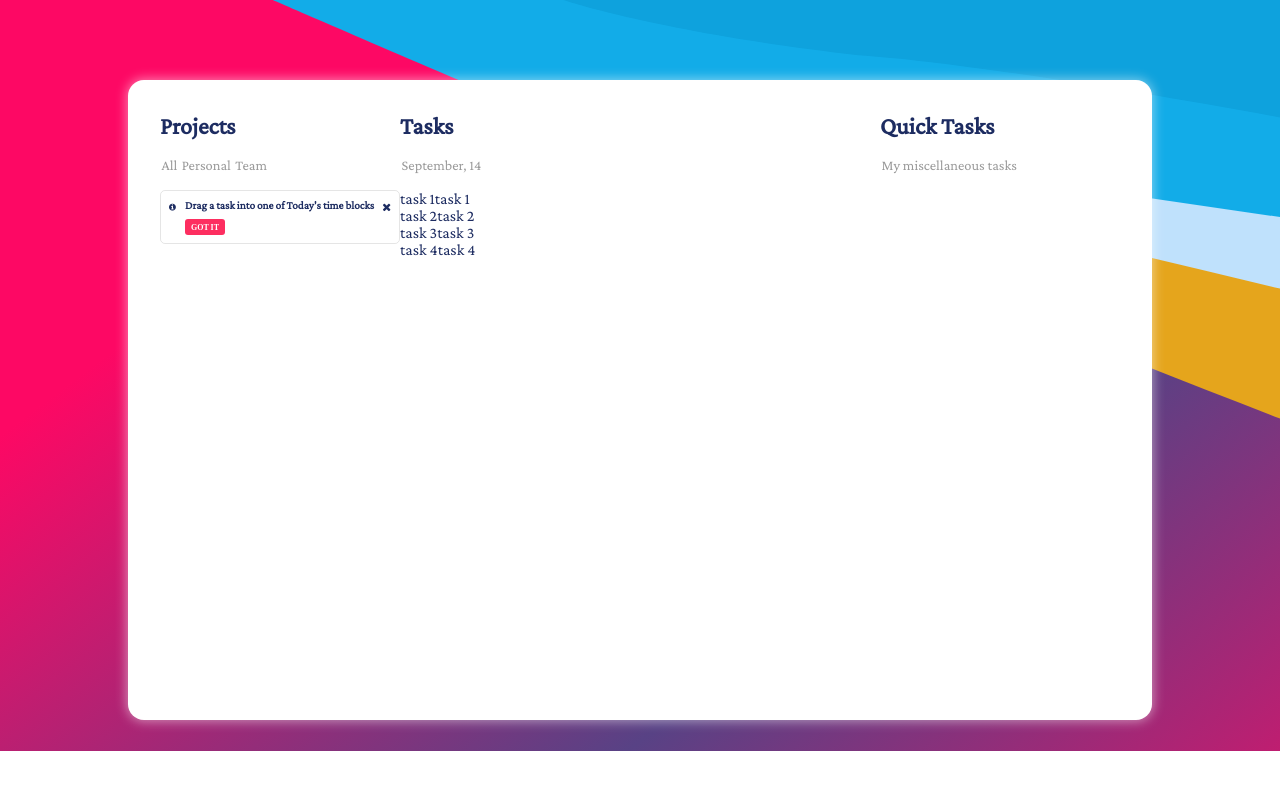
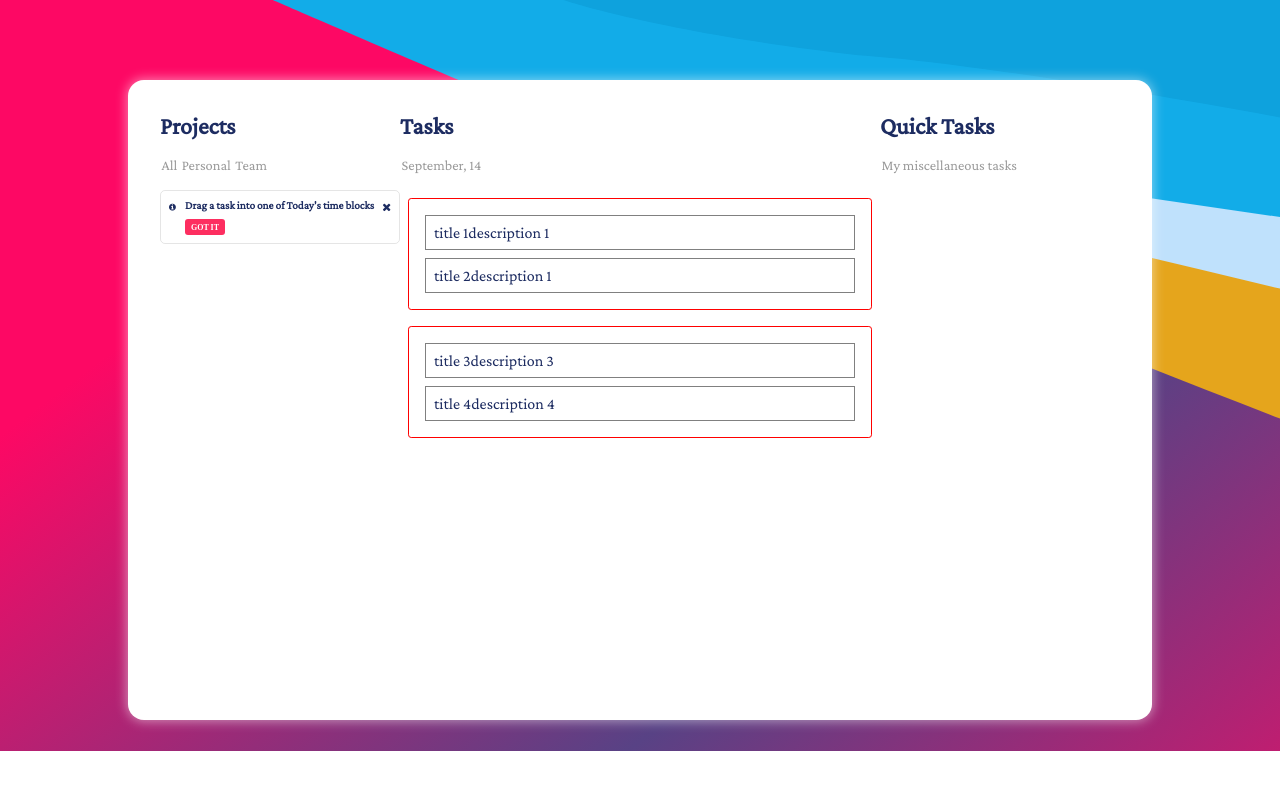
Before and after one commit to ekateryna-rodina/day-planner, a Next.js app: page / in a window 1280 px wide. Shown: the top 790 px of the page. Built offline with nearby package versions, Linux system fonts and the light colour scheme; a web font is replaced by a local one.

Commit message:
check if window is ready before loading of dnd

```diff
--- a/components/Section.tsx
+++ b/components/Section.tsx
@@ -1,27 +1,37 @@
-import React from 'react'
-import { Droppable } from "react-beautiful-dnd"
-import Task from './Task';
-
-interface SectionProps{
-    id: number,
-    section: {},
-    tasks: [];
+import React from "react";
+import { Droppable } from "react-beautiful-dnd";
+import styled from "styled-components";
+import { ScheduledTask } from "types/task";
+import Task from "./Task";
+interface SectionProps {
+  id: string;
+  section: {};
+  scheduledTasks: ScheduledTask[];
 }
+const Container = styled.div`
+  margin: 0.5rem;
+  padding: 0.5rem;
+  border: 1px solid red;
+  border-radius: 0.2rem;
+`;
 const Section = (props: SectionProps) => {
-    const {id, section, tasks} = props;
-    return (
-          <Droppable droppableId={id.toString()}>
-           {(provided) => (
-                <div
-                {...provided.droppableProps}
-                ref={provided.innerRef} >{
-                tasks.map((task, index) => <Task key={task.id} index={index} {...task} />)
-            }
-            {provided.placeholder}
-            </div>
-            )}
-      </Droppable>
-
-          )
-}
-export default Section
+  const { id, section, scheduledTasks } = props;
+  return (
+    <Droppable droppableId={id}>
+      {(provided) => (
+        <Container ref={provided.innerRef} {...provided.droppableProps}>
+          {scheduledTasks.map((scheduledTask: ScheduledTask, index: number) => (
+            <Task
+              key={scheduledTask.id}
+              index={index}
+              {...scheduledTask}
+              {...scheduledTask.task}
+            />
+          ))}
+          {provided.placeholder}
+        </Container>
+      )}
+    </Droppable>
+  );
+};
+export default Section;
--- a/components/Task.tsx
+++ b/components/Task.tsx
@@ -1,28 +1,45 @@
-import React from 'react'
-import {Draggable} from "react-beautiful-dnd";
-
-interface TaskProps{
-    id: string,
-    title: string,
-    description: string,
-    index: number
+import React from "react";
+import { Draggable } from "react-beautiful-dnd";
+import styled from "styled-components";
+import { Project } from "types/project";
+import { Task as TaskType } from "types/task";
+interface TaskProps {
+  id: string;
+  index: number;
+  project: Project;
+  done: boolean;
+  datetime: string;
+  task: TaskType;
 }
 
+const Container = styled.div`
+  margin: 0.5rem;
+  padding: 0.5rem;
+  border: 1px solid gray;
+  background: white;
+`;
 const Task = (props: TaskProps) => {
-      const {id, title, description, index} = props;
+  const {
+    id,
+    task: { title, description },
+    project: { logo },
+    index,
+  } = props;
+
   return (
     <Draggable draggableId={id} index={index}>
       {(provided) => (
-            <div
+        <Container
+          ref={provided.innerRef}
           {...provided.draggableProps}
           {...provided.dragHandleProps}
-                ref={provided.innerRef}>
+        >
           <span>{title}</span>
           <span>{description}</span>
-            </div>
+        </Container>
       )}
     </Draggable>
-    )
-}
+  );
+};
 
-export default Task
+export default Task;
--- a/data.ts
+++ b/data.ts
@@ -1,39 +1,108 @@
+import { ScheduledTasks } from "types/task";
 
-const initialData = {
+const initialData: ScheduledTasks = {
   tasks: {
-    1: {
+    "1": {
       id: "1",
-        title: "task 1",
-        description: "task 1"
+      taskId: "1",
+      done: false,
+      datetime: new Date().toUTCString(),
+      task: {
+        id: "1",
+        title: "title 1",
+        description: "description 1",
+        projectId: "1",
+        project: {
+          id: "1",
+          name: "project 1",
+          logo: "https://res.cloudinary.com/kariecloud/image/upload/v1629311147/IMAGE_2021-08-11_18_39_43_r0ituj.jpg",
+          className: "blue",
+          avatars: [
+            "https://res.cloudinary.com/kariecloud/image/upload/v1629311147/IMAGE_2021-08-11_19_20_37_owk8e6.jpg",
+            "https://res.cloudinary.com/kariecloud/image/upload/v1629311147/IMAGE_2021-08-11_19_28_18_hor5og.jpg",
+          ],
         },
-      2: {
+      },
+    },
+    "2": {
       id: "2",
-        title: "task 2",
-        description: "task 2"
+      taskId: "2",
+      done: false,
+      datetime: new Date().toUTCString(),
+      task: {
+        id: "2",
+        title: "title 2",
+        description: "description 1",
+        projectId: "1",
+        project: {
+          id: "1",
+          name: "project 1",
+          logo: "https://res.cloudinary.com/kariecloud/image/upload/v1629311147/IMAGE_2021-08-11_18_39_43_r0ituj.jpg",
+          className: "blue",
+          avatars: [
+            "https://res.cloudinary.com/kariecloud/image/upload/v1629311147/IMAGE_2021-08-11_19_20_37_owk8e6.jpg",
+            "https://res.cloudinary.com/kariecloud/image/upload/v1629311147/IMAGE_2021-08-11_19_28_18_hor5og.jpg",
+          ],
         },
-         3: {
+      },
+    },
+    "3": {
       id: "3",
-        title: "task 3",
-        description: "task 3"
+      taskId: "3",
+      done: false,
+      datetime: new Date().toUTCString(),
+      task: {
+        id: "3",
+        title: "title 3",
+        description: "description 3",
+        projectId: "2",
+        project: {
+          id: "2",
+          name: "project 2",
+          logo: "https://res.cloudinary.com/kariecloud/image/upload/v1629311147/IMAGE_2021-08-11_18_39_43_r0ituj.jpg",
+          className: "blue",
+          avatars: [
+            "https://res.cloudinary.com/kariecloud/image/upload/v1629311147/IMAGE_2021-08-11_19_20_37_owk8e6.jpg",
+            "https://res.cloudinary.com/kariecloud/image/upload/v1629311147/IMAGE_2021-08-11_19_28_18_hor5og.jpg",
+          ],
         },
-         4: {
+      },
+    },
+    "4": {
       id: "4",
-        title: "task 4",
-        description: "task 4"
-    }
+      taskId: "4",
+      done: false,
+      datetime: new Date().toUTCString(),
+      task: {
+        id: "4",
+        title: "title 4",
+        description: "description 4",
+        projectId: "2",
+        project: {
+          id: "2",
+          name: "project 2",
+          logo: "https://res.cloudinary.com/kariecloud/image/upload/v1629311147/IMAGE_2021-08-11_18_39_43_r0ituj.jpg",
+          className: "blue",
+          avatars: [
+            "https://res.cloudinary.com/kariecloud/image/upload/v1629311147/IMAGE_2021-08-11_19_20_37_owk8e6.jpg",
+            "https://res.cloudinary.com/kariecloud/image/upload/v1629311147/IMAGE_2021-08-11_19_28_18_hor5og.jpg",
+          ],
+        },
+      },
+    },
   },
   sections: {
-   "col1": {
+    col1: {
       name: "1block",
-        id: 'col1',
-        taskIds: [1, 2]
+      id: "col1",
+      taskIds: ["1", "2"],
     },
-      "col2": {
+    col2: {
       name: "2block",
-        id: 'col2',
-        taskIds: [3, 4]
-    }
+      id: "col2",
+      taskIds: ["3", "4"],
     },
-sectionIds: ["col1", "col2"]
-}
+  },
+  sectionIds: ["col1", "col2"],
+};
 export default initialData;
--- a/package.json
+++ b/package.json
@@ -31,17 +31,19 @@
     "pg": "^8.7.1",
     "react": "17.0.2",
     "react-addons-css-transition-group": "^15.6.2",
-    "react-beautiful-dnd": "^13.1.0",
+    "react-beautiful-dnd": "^10.1.1",
     "react-cx": "^0.1.12",
     "react-dom": "17.0.2",
     "react-icons": "^4.2.0",
-    "sass": "^1.37.5"
+    "sass": "^1.37.5",
+    "styled-components": "^5.3.1"
   },
   "devDependencies": {
     "@types/lodash": "^4.14.172",
     "@types/react": "17.0.18",
     "@types/react-addons-css-transition-group": "^15.0.6",
     "@types/react-beautiful-dnd": "^13.1.1",
+    "@types/styled-components": "^5.1.14",
     "eslint": "7.32.0",
     "eslint-config-next": "11.1.0",
     "prisma": "^2.30.3",
--- a/pages/index.tsx
+++ b/pages/index.tsx
@@ -1,221 +1,69 @@
-import { gql, useQuery } from "@apollo/client";
 import Project from "components/Project";
-import TasksByBlocks from "components/TasksByBlocks";
-import { range } from "lodash";
-import type { NextPage } from "next";
-import React, { useCallback, useEffect, useState } from "react";
+import { GetServerSideProps, NextPage } from "next";
+import dynamic from "next/dynamic";
+import React, { useEffect, useState } from "react";
 import { DragDropContext } from "react-beautiful-dnd";
+import { QuickTask, ScheduledTasks } from "types/task";
 import Background from "../components/Background";
 import Hint from "../components/Hint";
 import QuickTasks from "../components/QuickTasks";
 import SubheaderMenu from "../components/SubheaderMenu";
-import Section from "../components/Section";
+import initialData from "../data";
 import HomeStyles from "../styles/Home.module.scss";
 import { Project as ProjectType } from "../types/project";
-import { GetServerSideProps } from "next";
-import { resetServerContext } from "react-beautiful-dnd";
-import initialData from '../data'
-console.log('hello');
-console.log(initialData);
-import {
-  QuickTask,
-  QuickTask as QuickTaskType,
-  ScheduledTask,
-} from "../types/task";
+const Section = dynamic(import("../components/Section"));
 
-interface IData {
+interface IHomeProps {
   projects: ProjectType[];
-  tasks: {}[];
-  quickTasks: {}[];
+  scheduledTasks: ScheduledTasks;
+  quickTasks: QuickTask[];
 }
 
-// const Query = gql`
-//   query Query {
-//     projects {
-//       id
-//       name
-//       className
-//       logo
-//       avatars
-//       tasks {
-//         title
-//         description
-//       }
-//     }
-//     scheduledTasks {
-//       id
-//       taskId
-//       section
-//       order
-//       done
-//       datetime
-//       task {
-//         title
-//         description
-//         project {
-//           className
-//           logo
-//         }
-//       }
-//     }
-//     quickTasks {
-//       id
-//       description
-//       done
-//     }
-//   }
-// `;
-
-interface IHomeProps {
-  data: {
-      projects: ProjectType[];
-      scheduledTasks: ScheduledTask[];
-      quickTasks: QuickTaskType[];
-  }
-}
-
-// const queryAttr = "data-rbd-drag-handle-draggable-id";
-const Home: NextPage<IHomeProps> = ({data}) => {
-  console.log(data);
-  // const { data, loading, error } = useQuery(Query);
-
-  const [state, setState] = useState(initialData);
-  console.log(state);
-  const [placeholedProps, setPlaceholderProps] = useState({});
-
-  const [userData, setUserData] = useState<{
-    quickTasks: QuickTask[];
-    projects: ProjectType[];
-    scheduledTasks: ScheduledTask[];
-  }>({
-    quickTasks: [],
-    scheduledTasks: [],
-    projects: [],
-  });
-
-  // useEffect(() => {
-  //   if (!data) return;
-  //   setUserData({
-  //     projects: data.projects,
-  //     scheduledTasks: data.scheduledTasks,
-  //     quickTasks: data.quickTasks,
-  //   });
-  // }, [data]);
-
-  const isPositionChanged = (destination: any, source: any) => {
-    if (!destination || !source) return;
-    const isPositionChanged =
-      destination.droppableId != source.droppableId ||
-      destination.index != source.index;
-    return isPositionChanged;
+const Home: NextPage<IHomeProps> = ({
+  projects,
+  scheduledTasks,
+  quickTasks,
+}) => {
+  const [state, setState] = useState({ projects, scheduledTasks, quickTasks });
+  const [winReady, setwinReady] = useState(false);
+  useEffect(() => {
+    setwinReady(true);
+  }, []);
+  const onDragTaskEndHandler = (result: any) => {
+    const { destination, source, draggableId } = result;
+    if (
+      !destination ||
+      (destination.droppableId === source.droppableId &&
+        destination.index === source.index)
+    ) {
+      return;
+    }
+    const column = state.scheduledTasks.sections[source.droppableId];
+    const newTaskIds = Array.from(column.taskIds);
+    newTaskIds.splice(source.index, 1);
+    newTaskIds.splice(destination.index, 0, draggableId);
+    const newColumn = {
+      ...column,
+      taskIds: newTaskIds,
+    };
+    const newState = {
+      ...state,
+      scheduledTasks: {
+        ...state.scheduledTasks,
+        sections: {
+          ...state.scheduledTasks.sections,
+          [newColumn.id]: newColumn,
+        },
+      },
+    };
+    setState(newState);
   };
-
-  const getAffectedTasksRange = (params: any) => {
-    const { from, to, moveDown } = params;
-    let rangeToUpdate: number[] = moveDown
-      ? range(to, from + 1)
-      : range(from, to + 1);
-    return rangeToUpdate;
-  };
-  const reorderTaskPositions = (
-    params: any,
-    scheduledTasks: ScheduledTask[]
-  ): ScheduledTask[] => {
-    if (!params) return scheduledTasks;
-    const { destination, source, draggableId } = params;
-    const moveDown = destination.index > source.index;
-    const affectedRange = getAffectedTasksRange({
-      from: destination.index,
-      to: source.index,
-      moveDown,
-    });
-
-    let reordered: ScheduledTask[] = [];
-    reordered = scheduledTasks.map((task) => {
-      if (affectedRange.includes(task.order)) {
-        if (task.id.toString() === draggableId.toString()) {
-          return {
-            ...task,
-            order: destination.index,
-            section: +destination.droppableId.split("_")[1],
-          };
-        } else {
-          return { ...task, order: moveDown ? task.order - 1 : task.order + 1 };
-        }
-      } else {
-        return task;
-      }
-    });
-    return reordered;
-  };
-  const onDragTaskEnd = useCallback(
-    (dropResult: any) => {
-      const { destination, source } = dropResult;
-      if (!isPositionChanged(destination, source)) return;
-      const reordered: ScheduledTask[] = reorderTaskPositions(
-        {
-          destination,
-          source,
-          draggableId: dropResult.draggableId,
-        },
-        userData.scheduledTasks
-      );
-
-      if (!reordered) return;
-
-      setUserData({
-        ...userData,
-        scheduledTasks: reordered,
-      });
-      // setPlaceholderProps({});
-    },
-    // eslint-disable-next-line
-    [userData]
-  );
-
-  // const onDragTaskUpdate = (params: any) => {
-  //   const { destination, draggableId } = params;
-  //   if (!destination) return;
-  //   const { droppableId, index } = destination;
-
-  //   const domQuery = `[${queryAttr}='${draggableId}']`;
-
-  //   const domDraggable = document.querySelector(domQuery);
-
-  //   if (!domDraggable) return;
-  //   const { clientHeight, clientWidth } = domDraggable;
-
-  //   const clientY =
-  //     parseFloat(window.getComputedStyle(domDraggable.parentNode).paddingTop) +
-  //     [...domDraggable.parentNode.children]
-  //       .slice(0, index)
-  //       .reduce((total, curr) => {
-  //         const style = curr.currentStyle || window.getComputedStyle(curr);
-  //         const marginBottom = parseFloat(style.marginBottom);
-  //         return total + curr.clientHeight + marginBottom;
-  //       }, 0);
-
-  //   setPlaceholderProps({
-  //     clientHeight,
-  //     clientWidth,
-  //     clientY,
-  //     clientX:
-  //       parseFloat(
-  //         window.getComputedStyle(domDraggable.parentNode).paddingLeft
-  //       ) + 330,
-  //   });
-  // };
-
-  // if (loading) return <span>...loading</span>;
   return (
     <div>
       <Background />
 
       <div className={HomeStyles.centeredContainer}>
-        <DragDropContext
-          onDragEnd={onDragTaskEnd}
-          // onDragUpdate={onDragTaskUpdate}
-        >
+        <DragDropContext onDragEnd={onDragTaskEndHandler}>
           <div className={HomeStyles.content}>
             <div className={HomeStyles.projectsPanel}>
               <div className={HomeStyles.header}>
@@ -226,8 +74,8 @@ const Home: NextPage<IHomeProps> = ({data}) => {
               </div>
               <Hint />
               <div className={HomeStyles.projects}>
-                {userData.projects &&
-                  userData.projects.map((p: ProjectType) => (
+                {state.projects &&
+                  state.projects.map((p: ProjectType) => (
                     <Project key={p.id} {...p} />
                   ))}
               </div>
@@ -237,13 +85,21 @@ const Home: NextPage<IHomeProps> = ({data}) => {
                 <h2>Tasks</h2>
                 <div className={HomeStyles.subheader}>September, 14</div>
               </div>
-              {
-                  state.sectionIds.map(cId => {
-                  const section = state.sections[cId];
-                  const tasks = section.taskIds.map(t => state.tasks[t]);
-                  return <Section key={section.name} id={cId} section={section} tasks={tasks}/>
-      })
-              }
+              {winReady &&
+                state.scheduledTasks.sectionIds.map((cId: string) => {
+                  const section = state.scheduledTasks.sections[cId];
+                  const tasks = section.taskIds.map(
+                    (t: string) => state.scheduledTasks.tasks[t]
+                  );
+                  return (
+                    <Section
+                      key={cId}
+                      id={cId}
+                      section={section}
+                      scheduledTasks={tasks}
+                    />
+                  );
+                })}
             </div>
             <div className={HomeStyles.quickTasksPanel}>
               <div className={HomeStyles.header}>
@@ -253,7 +109,7 @@ const Home: NextPage<IHomeProps> = ({data}) => {
                 </div>
               </div>
               <div className={HomeStyles.quickTasks}>
-                <QuickTasks quickTasks={userData.quickTasks} />
+                <QuickTasks quickTasks={state.quickTasks} />
               </div>
             </div>
           </div>
@@ -264,11 +120,13 @@ const Home: NextPage<IHomeProps> = ({data}) => {
 };
 
 export const getServerSideProps: GetServerSideProps = async ({ query }) => {
-
-    resetServerContext()   // <-- CALL RESET SERVER CONTEXT, SERVER SIDE
-
-    return {props: { data : initialData}}
-
-}
+  return {
+    props: {
+      projects: [],
+      quickTasks: [],
+      scheduledTasks: initialData,
+    },
+  };
+};
 
 export default Home;
```
Also changed, not shown: types/task.ts (+17 -7 lines), 1 other file (tests, documents, lock files or other folders). Lines whose indentation alone changed are shown as unchanged.
